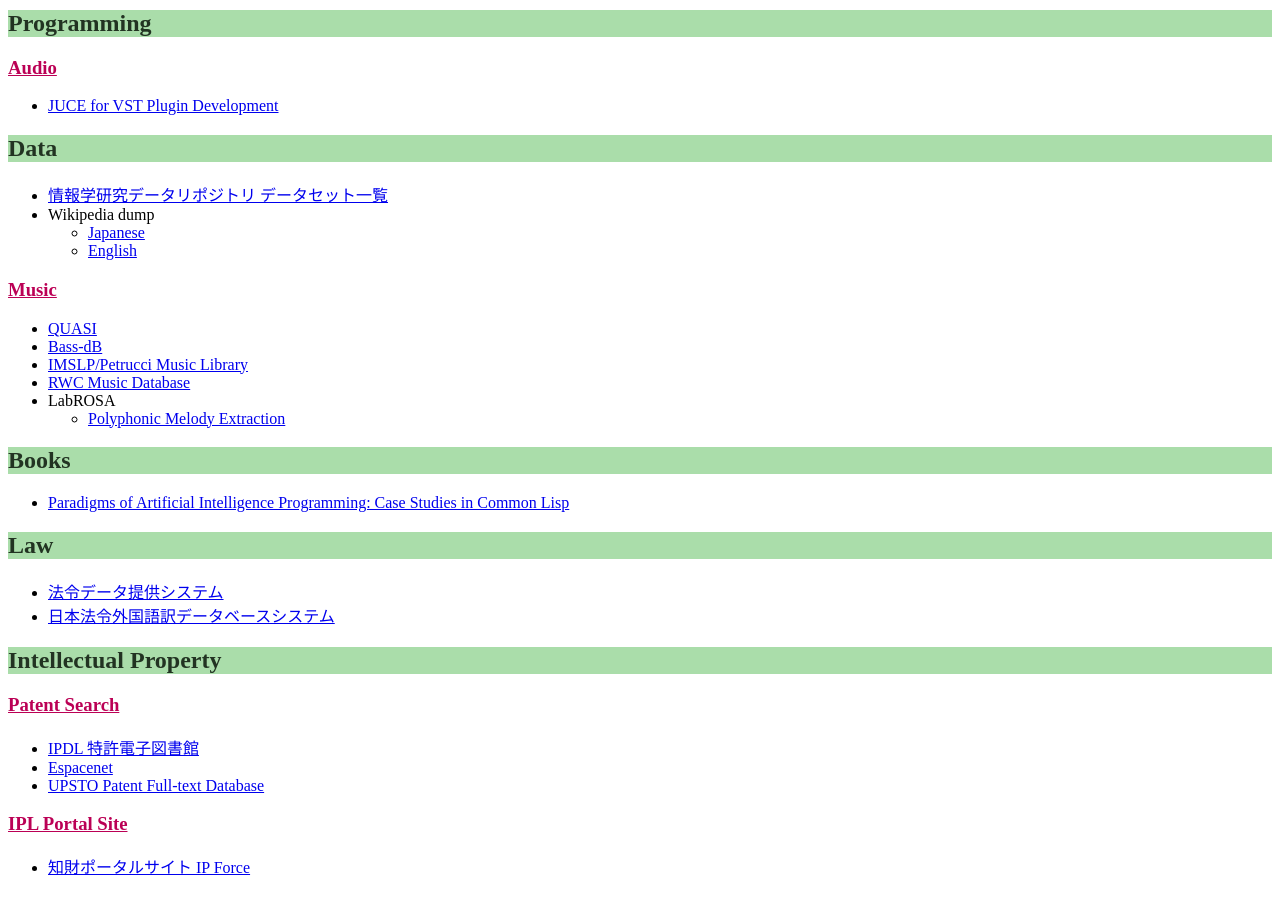
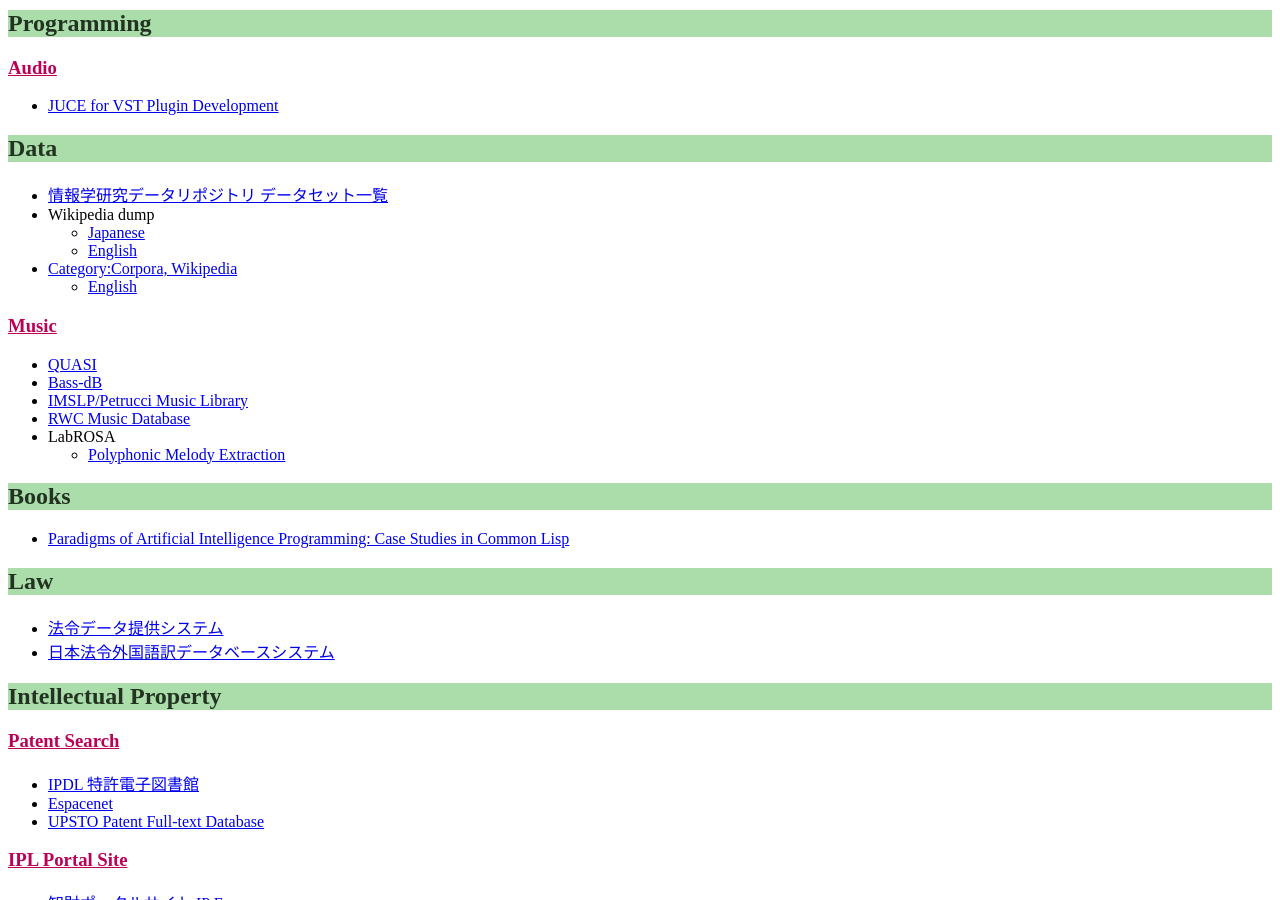
Before and after one commit to tachi-hi/tachi-hi.github.io, a Jekyll site: the page built from bookmarks.md, in a window 1280 px wide and 900 px high, scrolled down 374 px. Built offline with Jekyll 4.4.1, drawn with Linux system fonts in a browser that asks for light colours.

Commit message:
link to corpora

```diff
--- a/bookmarks.md
+++ b/bookmarks.md
@@ -34,6 +34,8 @@
 + Wikipedia dump
     + [Japanese](http://dumps.wikimedia.org/jawiki/)
     + [English](http://dumps.wikimedia.org/enwiki/)
++ [Category:Corpora, Wikipedia](https://en.wikipedia.org/wiki/Category:Corpora)
+    + [English](https://en.wikipedia.org/wiki/Category:English_Corpora)
 
 ### Music
 
```
